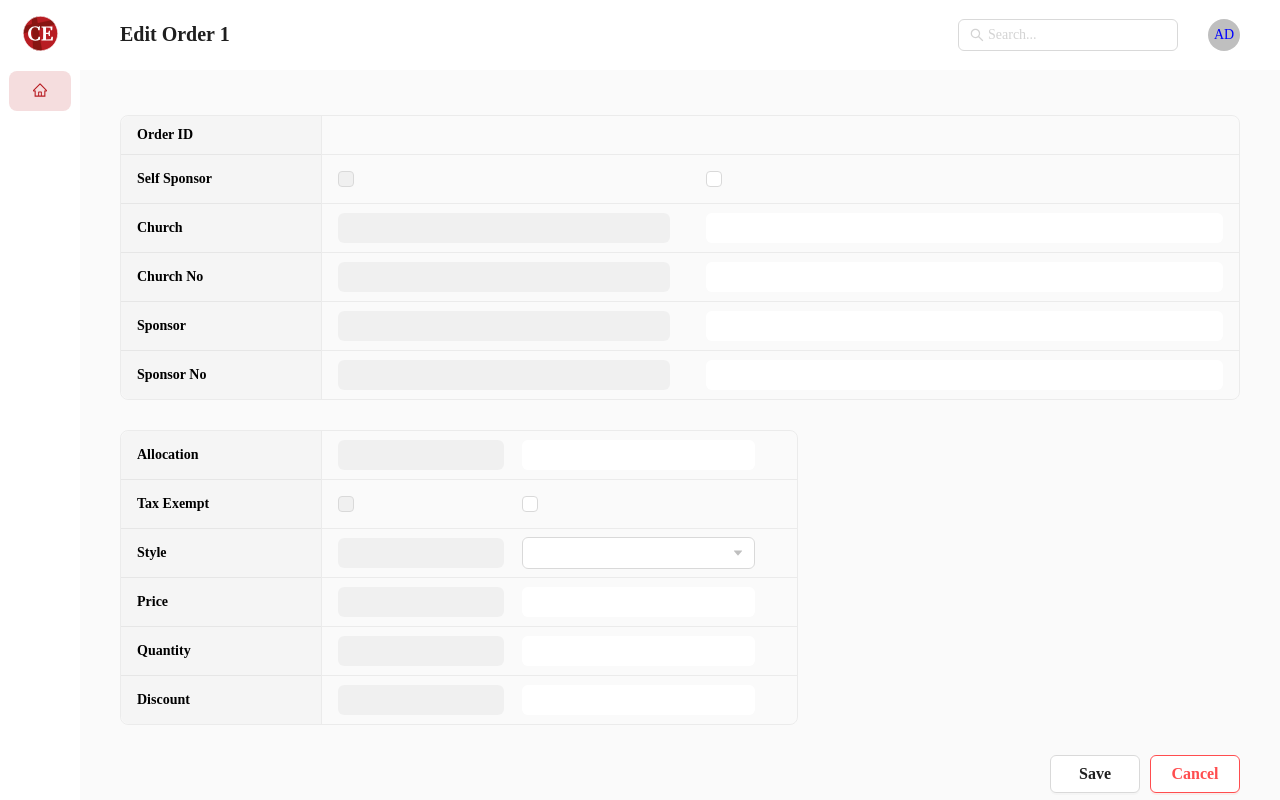
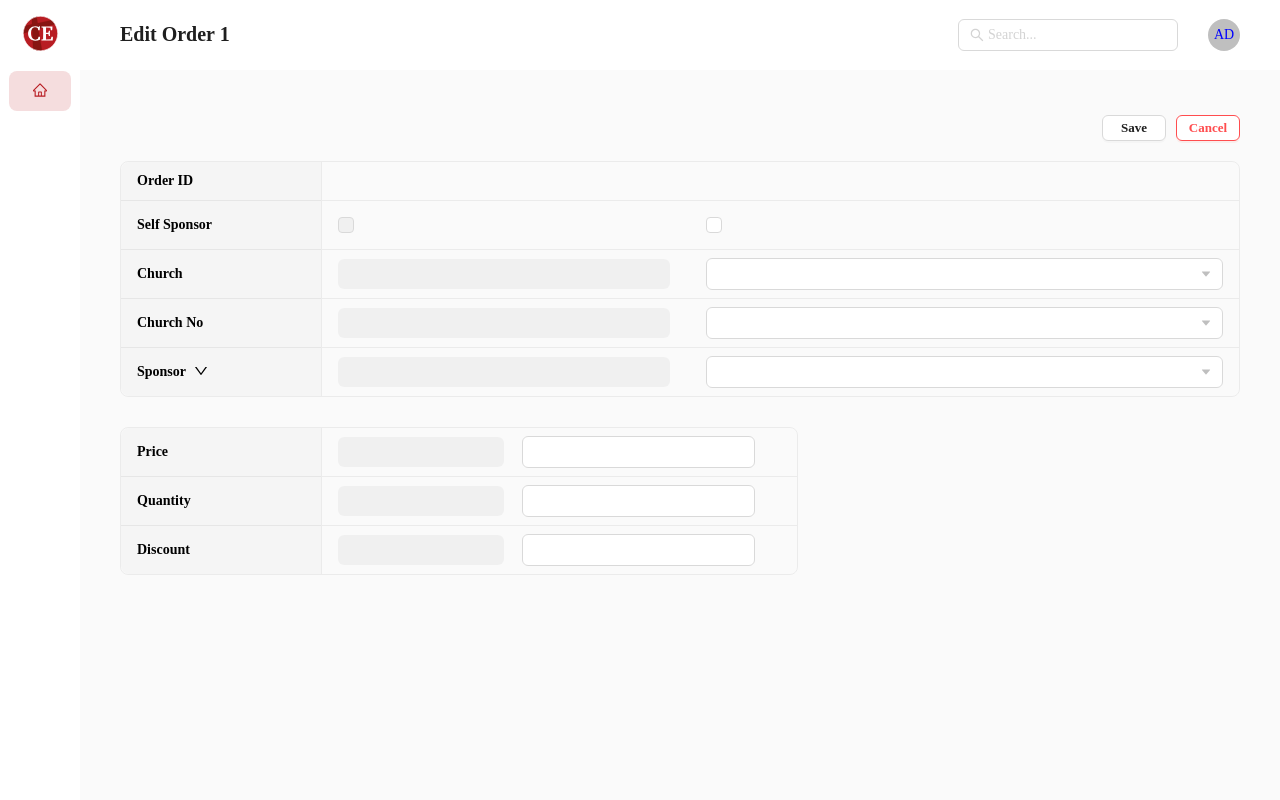
Before and after one commit to MyroslavaMM/mirus_edit_order, a React (Vite) app in the folder mirus_edit_order.client/: page /customer/1 in a window 1280 px wide. Built offline with nearby package versions, Linux system fonts and the light colour scheme.

Commit message:
updated design

```diff
--- /dev/null
+++ b/mirus_edit_order.client/src/components/customSelect/index.tsx
@@ -0,0 +1,16 @@
+import type { FC } from "react";
+import "./index.less";
+import { Select, type SelectProps } from "antd";
+import { CaretDownOutlined } from "@ant-design/icons";
+
+const CustomSelect: FC<SelectProps> = ({ ...props }) => {
+  return (
+    <Select
+      suffixIcon={<CaretDownOutlined />}
+      rootClassName={"custom-select"}
+      {...props}
+    />
+  );
+};
+
+export default CustomSelect;
--- a/mirus_edit_order.client/src/components/customerContent/index.less
+++ b/mirus_edit_order.client/src/components/customerContent/index.less
@@ -30,7 +30,14 @@
   width: 100%;
   justify-content: end;
   gap: 10px;
-  margin-bottom: 0;
+  margin-bottom: 20px;
+
+  button {
+    height: 26px;
+    width: 64px;
+    min-width: unset;
+    font-size: 13px;
+  }
 }
 
 .order-description {
@@ -49,6 +56,10 @@
   justify-content: space-between;
 }
 
+.editable-input:not(:disabled) {
+  border: 1px solid #d9d9d9;
+}
+
 .prev-content-input,
 .editable-input {
   border: none;
@@ -57,3 +68,45 @@
 .ant-form-item {
   margin-bottom: 0;
 }
+
+.sponsor-details-table {
+  margin-top: 18px;
+  transition:
+    max-height 0.3s ease,
+    opacity 0.3s ease;
+  tr {
+    background-color: rgba(0, 0, 0, 0.02);
+
+    td {
+      &:first-child {
+        background: rgba(0, 0, 0, 0.02);
+        font-weight: 700;
+        font-size: 13px;
+      }
+    }
+  }
+}
+
+.change-order-form {
+  height: 100%;
+  display: flex;
+  flex-direction: column;
+  margin-bottom: 40px;
+}
+
+button.expande-table-btn {
+  border: none;
+  box-shadow: none;
+  background-color: transparent;
+  padding: 0;
+  margin: 0;
+  color: #000;
+  font-weight: 600;
+  font-size: 14px;
+  height: unset;
+  justify-content: flex-end;
+  border-radius: 0;
+  transition: 1s ease-in-out;
+
+  width: 100%;
+}
--- a/mirus_edit_order.client/src/components/customerContent/index.tsx
+++ b/mirus_edit_order.client/src/components/customerContent/index.tsx
@@ -8,25 +8,21 @@ import {
   Input,
   Row,
   Form,
-  Select,
+  Collapse,
+  Table,
 } from "antd";
 import { useNavigate, useParams } from "react-router-dom";
 import { dataSource } from "../../data/orderData";
-import { CaretDownOutlined } from "@ant-design/icons";
-
-const styleOptions = [
-  {
-    label: "Places of Pilgrimage English",
-    value: "Places of Pilgrimage English",
-  },
-  { label: "Option 2", value: "Option 2" },
-];
+import CustomSelect from "../customSelect";
+import { DownOutlined, UpOutlined } from "@ant-design/icons";
 
 const CustomerContent: FC = () => {
   const { id } = useParams();
   const [order, setOrder] = useState<any>(null);
   const navigate = useNavigate();
   const [form] = Form.useForm();
+  const [activeKeys, setActiveKeys] = useState<string[]>([]);
+  const [expande, setExpande] = useState<boolean>(false);
 
   useEffect(() => {
     setOrder(dataSource?.find((item) => item?.orderID === id));
@@ -49,8 +45,60 @@ const CustomerContent: FC = () => {
 
   console.log(form.getFieldsValue());
 
+  const expandColumns = [
+    { title: "Field", dataIndex: "label", key: "label", width: "15%" },
+    { title: "value", dataIndex: "value", key: "value", width: "40%" },
+    {
+      title: "value2",
+      dataIndex: "value2",
+      key: "value2",
+      width: "40%",
+    },
+  ];
+
+  const expandDataSource = [
+    {
+      key: "allocation",
+      label: "Allocation",
+      value: (
+        <Input
+          value={order?.allocation}
+          disabled
+          rootClassName={"prev-content-input"}
+        />
+      ),
+      value2: <Input value={order?.allocation} className={"editable-input"} />,
+    },
+    {
+      key: "sponsorNo",
+      label: "Sponsor No",
+      value: (
+        <Input
+          value={order?.sponsorNo}
+          disabled
+          rootClassName={"prev-content-input"}
+        />
+      ),
+      value2: <Input value={order?.sponsorNo} className={"editable-input"} />,
+    },
+    {
+      key: "taxExempt",
+      label: "Tax Exempt",
+      value: <Checkbox checked={order?.taxExempt} />,
+      value2: <Checkbox checked={order?.taxExempt} />,
+    },
+  ];
+
+  console.log(activeKeys);
+
   return (
-    <Form form={form} onFinish={onFinish}>
+    <Form rootClassName={"change-order-form"} form={form} onFinish={onFinish}>
+      <Row className={"order-details-actions-btn"}>
+        <Button onClick={() => handleSave()}>Save</Button>
+        <Button color="danger" variant="outlined">
+          Cancel
+        </Button>
+      </Row>
       <Row className={"customer-order-details"}>
         <Row className={"order-description-wrapper"}>
           <Descriptions
@@ -85,13 +133,7 @@ const CustomerContent: FC = () => {
                 </Col>
                 <Col span={14}>
                   <Form.Item name={"church"}>
-                    <Input
-                      className={"editable-input"}
-                      value={order?.church}
-                      onChange={(e) =>
-                        setOrder({ ...order, church: e.target.value })
-                      }
-                    />
+                    <CustomSelect showSearch value={order?.church} />
                   </Form.Item>
                 </Col>
               </Row>
@@ -107,18 +149,23 @@ const CustomerContent: FC = () => {
                 </Col>
                 <Col span={14}>
                   <Form.Item name={"churchNo"}>
-                    <Input
-                      className={"editable-input"}
-                      value={order?.churchNo}
-                      onChange={(e) =>
-                        setOrder({ ...order, churchNo: e.target.value })
-                      }
-                    />
+                    <CustomSelect showSearch value={order?.churchNo} />
                   </Form.Item>
                 </Col>
               </Row>
             </Descriptions.Item>
-            <Descriptions.Item label="Sponsor">
+            <Descriptions.Item
+              label={
+                <Button
+                  rootClassName={"expande-table-btn"}
+                  iconPosition={"end"}
+                  onClick={() => setExpande(!expande)}
+                  icon={expande ? <UpOutlined /> : <DownOutlined />}
+                >
+                  Sponsor
+                </Button>
+              }
+            >
               <Row className={"desctiption-item-content"}>
                 <Col span={9}>
                   <Input
@@ -129,18 +176,35 @@ const CustomerContent: FC = () => {
                 </Col>
                 <Col span={14}>
                   <Form.Item name={"sponsor"}>
-                    <Input
-                      className={"editable-input"}
-                      value={order?.sponsor}
-                      onChange={(e) =>
-                        setOrder({ ...order, sponsor: e.target.value })
-                      }
-                    />
+                    <CustomSelect showSearch value={order?.sponsor} />
                   </Form.Item>
                 </Col>
               </Row>
+              {/* <Collapse
+                activeKey={activeKeys}
+                onChange={(keys) => setActiveKeys(keys as string[])}
+                ghost
+              >
+                <Collapse.Panel
+                  header={
+                    activeKeys.includes("1") ? "Hide details" : "Show details"
+                  }
+                  key="1"
+                > */}
+              {expande && (
+                <Table
+                  rootClassName={"sponsor-details-table"}
+                  columns={expandColumns}
+                  dataSource={expandDataSource}
+                  pagination={false}
+                  showHeader={false}
+                  bordered
+                />
+              )}
+              {/* </Collapse.Panel>
+              </Collapse> */}
             </Descriptions.Item>
-            <Descriptions.Item label="Sponsor No">
+            {/* <Descriptions.Item label="Sponsor No">
               <Row className={"desctiption-item-content"}>
                 <Col span={9}>
                   <Input
@@ -151,17 +215,11 @@ const CustomerContent: FC = () => {
                 </Col>
                 <Col span={14}>
                   <Form.Item name={"sponsorNo"}>
-                    <Input
-                      className={"editable-input"}
-                      value={order?.sponsorNo}
-                      onChange={(e) =>
-                        setOrder({ ...order, sponsorNo: e.target.value })
-                      }
-                    />
+                    <CustomSelect showSearch value={order?.sponsorNo} />
                   </Form.Item>
                 </Col>
               </Row>
-            </Descriptions.Item>
+            </Descriptions.Item> */}
           </Descriptions>
         </Row>
         <Row className={"order-calculation-table-wrapper"}>
@@ -171,59 +229,6 @@ const CustomerContent: FC = () => {
             bordered
             size="small"
           >
-            <Descriptions.Item label="Allocation">
-              <Row className={"desctiption-item-content"}>
-                <Col span={9}>
-                  <Input
-                    value={order?.allocation}
-                    disabled
-                    rootClassName={"prev-content-input"}
-                  />
-                </Col>
-                <Col span={14}>
-                  <Form.Item name={"allocation"}>
-                    <Input
-                      className={"editable-input"}
-                      value={order?.allocation}
-                      onChange={(e) =>
-                        setOrder({ ...order, allocation: e.target.value })
-                      }
-                    />
-                  </Form.Item>
-                </Col>
-              </Row>
-            </Descriptions.Item>
-            <Descriptions.Item label="Tax Exempt">
-              <Row className={"desctiption-item-content"}>
-                <Col span={9}>
-                  <Checkbox checked={order?.taxExempt} disabled />
-                </Col>
-                <Col span={14}>
-                  <Form.Item name={"taxExempt"}>
-                    <Checkbox checked={order?.taxExempt} />
-                  </Form.Item>
-                </Col>
-              </Row>
-            </Descriptions.Item>
-            <Descriptions.Item label="Style">
-              <Row className={"desctiption-item-content"}>
-                <Col span={9}>
-                  <Input
-                    value={order?.style}
-                    disabled
-                    rootClassName={"prev-content-input"}
-                  />
-                </Col>
-                <Col span={14}>
-                  <Form.Item name="style" noStyle>
-                    <Select
-                      options={styleOptions}
-                      suffixIcon={<CaretDownOutlined />}
-                    />
-                  </Form.Item>{" "}
-                </Col>
-              </Row>
-            </Descriptions.Item>
             <Descriptions.Item label="Price">
               <Row className={"desctiption-item-content"}>
                 <Col span={9}>
@@ -292,12 +297,6 @@ const CustomerContent: FC = () => {
             </Descriptions.Item>
           </Descriptions>
         </Row>
-        <Row className={"order-details-actions-btn"}>
-          <Button onClick={() => handleSave()}>Save</Button>
-          <Button color="danger" variant="outlined">
-            Cancel
-          </Button>
-        </Row>
       </Row>
     </Form>
   );
--- a/mirus_edit_order.client/src/components/layouts/ContentLayout.less
+++ b/mirus_edit_order.client/src/components/layouts/ContentLayout.less
@@ -5,6 +5,5 @@
 
 .content {
   width: 100%;
-  overflow: scroll;
   height: 100%;
 }
--- a/mirus_edit_order.client/src/data/orderData.ts
+++ b/mirus_edit_order.client/src/data/orderData.ts
@@ -11,7 +11,7 @@ export const dataSource = [
     churchNo: "RCK-1015",
     churchContact: "Lisa Long",
     programYear: "2026",
-    status: "placed",
+    status: "approved",
     placedBy: "Arika French",
     tfOrderNumber: "12-J1N0G0",
     faxHardCopy: "N/A",
@@ -57,4 +57,33 @@ export const dataSource = [
     quantity: "1",
     discount: "15",
   },
+  {
+    key: "3",
+    church: "St. Gall Church",
+    orderID: "105385",
+    createDate: "03/06/2025",
+    deliveryPeriod: "September",
+    shipTo: "Church",
+    datePlaced: "08/21/2025",
+    trackingNumber: "1Z08372X",
+    churchNo: "RCK-1015",
+    churchContact: "Lisa Long",
+    programYear: "2026",
+    status: "rejected",
+    placedBy: "Arika French",
+    tfOrderNumber: "12-J1N0G0",
+    faxHardCopy: "N/A",
+    doNotContactChurch: true,
+    orderType: "Regular",
+    selfSponsor: true,
+    responseDate: "05/07/2025",
+    sponsor: "Lisa Long",
+    sponsorNo: "43RT45t6",
+    allocation: "100",
+    taxExempt: true,
+    style: "Places of Pilgrimage English",
+    price: "45",
+    quantity: "1",
+    discount: "15",
+  },
 ];
```
Also changed, not shown: mirus_edit_order.client/src/components/adminTable/index.tsx (+70 -215 lines), mirus_edit_order.client/src/components/customSelect/index.less (added).
